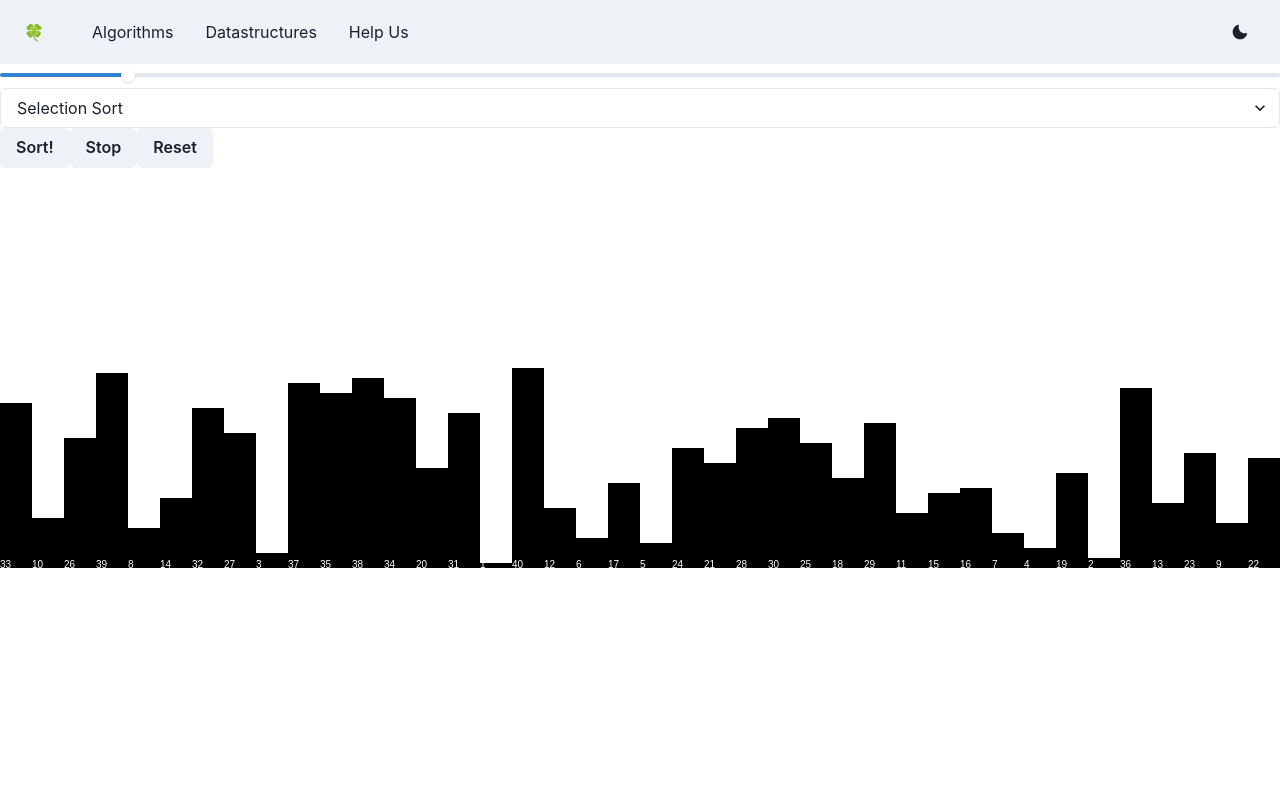
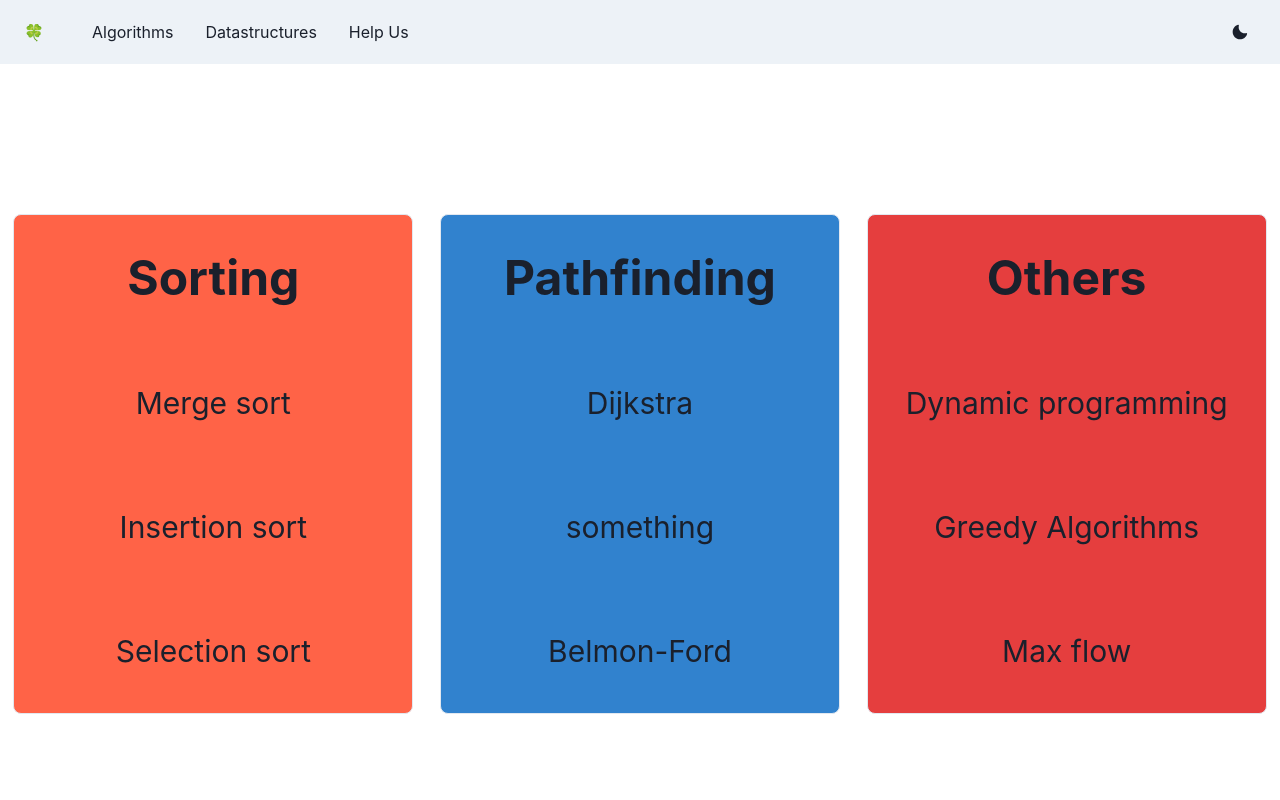
Before and after one commit to erlendsorknes/Algorithm-Learning-Site, a React (Create React App) app: page /algorithms in a window 1280 px wide. Shown: the top 800 px of the page. Built offline with nearby package versions, Linux system fonts and the light colour scheme.

Commit message:
Added algorithm page

```diff
--- a/src/App.tsx
+++ b/src/App.tsx
@@ -4,6 +4,8 @@ import { Route, Switch } from 'react-router-dom'
 import Navbar from './components/Navbar'
 import Frontpage from './pages/Frontpage'
 import Algorithms from './pages/Algorithms'
+import Footer from './components/Footer'
+import MergeSortPage from './pages/MergeSortPage'
 
 interface NavRouteProps {
   exact: boolean
@@ -19,6 +21,7 @@ const NavRoute: React.FC<NavRouteProps> = ({ exact, path, component }) => (
       <div>
         <Navbar />
         {component}
+        <Footer />
       </div>
     )}
   />
@@ -31,6 +34,7 @@ function App() {
         <NavRoute exact={true} path="/" component={<Frontpage />} />
         <NavRoute exact={true} path="/algorithms" component={<Algorithms />} />
         <NavRoute exact={true} path="/datastructures" component={<Frontpage />} />
+        <NavRoute exact={true} path="/Merge" component={<MergeSortPage />} />
       </Switch>
     </div>
   )
--- /dev/null
+++ b/src/components/AlgorithmSite/AlgorithmItem.tsx
@@ -0,0 +1,46 @@
+import { Box, Heading, Flex, Text, UnorderedList, ListItem, List } from '@chakra-ui/react'
+import React from 'react'
+import { Link } from 'react-router-dom'
+
+interface Props {
+  title: string
+  first: string
+  second: string
+  third: string
+  color: string
+}
+
+export const AlgorithmItem = ({ title, first, second, third, color }: Props) => {
+  const space = ' '
+
+  return (
+    <Flex
+      borderWidth="1px"
+      borderRadius="lg"
+      textAlign="center"
+      height="500px"
+      width="400px"
+      direction="column"
+      bg={color}
+      mt="50px"
+      justifyContent="space-around"
+    >
+      <Heading size="2xl">{title}</Heading>
+      <Link to={first.replace(space, '')}>
+        <Text fontSize="30px" _hover={{ paddingBottom: '5px' }}>
+          {first}
+        </Text>
+      </Link>
+      <Link to={second.replace(space, '')}>
+        <Text fontSize="30px" _hover={{ paddingBottom: '5px' }}>
+          {second}
+        </Text>
+      </Link>
+      <Link to={third.replace(space, '')}>
+        <Text fontSize="30px" _hover={{ paddingBottom: '5px' }}>
+          {third}
+        </Text>
+      </Link>
+    </Flex>
+  )
+}
--- a/src/components/DatastructuresFrontpage/BinaryTree/BinaryTree.ts
+++ b/src/components/DatastructuresFrontpage/BinaryTree/BinaryTree.ts
@@ -1,13 +1,13 @@
-interface INode<U> {
-  value: U
-  left: INode<U> | null
-  right: INode<U> | null
+interface INode {
+  value: number
+  left: INode | null
+  right: INode | null
 }
 
-class BinaryTree<U> {
-  private root: INode<U> | undefined
+class BinaryTree {
+  public root: INode | undefined
 
-  createNewNode = (value: U): INode<U> => {
+  createNewNode = (value: number): INode => {
     return {
       value,
       left: null,
@@ -15,7 +15,7 @@ class BinaryTree<U> {
     }
   }
 
-  insert = (value: U) => {
+  insert = (value: number) => {
     const currentNode = this.createNewNode(value)
     if (!this.root) {
       this.root = currentNode
@@ -25,9 +25,9 @@ class BinaryTree<U> {
     return this
   }
 
-  private insertIntoCurrentNode = (currentNode: INode<U>) => {
+  private insertIntoCurrentNode = (currentNode: INode) => {
     const { value } = currentNode
-    const traverse = (node: INode<U>) => {
+    const traverse = (node: INode) => {
       if (value > node.value) {
         if (!node.right) {
           node.right = currentNode
@@ -38,14 +38,14 @@ class BinaryTree<U> {
         } else traverse(node.left)
       }
     }
-    traverse(this.root as INode<U>)
+    traverse(this.root as INode)
   }
 
-  postOrder = (): U[] => {
-    let result: U[]
+  postOrder = (): number[] => {
+    let result: number[]
     // eslint-disable-next-line prefer-const
     result = []
-    const traverse = (node: INode<U>) => {
+    const traverse = (node: INode) => {
       node.left && traverse(node.left)
       node.right && traverse(node.right)
       result.push(node.value)
--- a/src/components/DatastructuresFrontpage/index.tsx
+++ b/src/components/DatastructuresFrontpage/index.tsx
@@ -17,7 +17,7 @@ import BinaryTree from './BinaryTree/BinaryTree'
 const DatastructuresFrontpage = () => {
   const [value, setValue] = useState(0)
   const [print, setPrint] = useState(false)
-  const [binaryTree, setBinaryTree] = useState(new BinaryTree<number>())
+  const [binaryTree, setBinaryTree] = useState(new BinaryTree())
   const [test, setTest] = useState(false)
 
   const getData = (val: any) => {
--- a/src/pages/Algorithms/index.tsx
+++ b/src/pages/Algorithms/index.tsx
@@ -1,11 +1,31 @@
-import SortingAlgorithm from '../../components/SortingAlgorithm/SortingAlgorithm'
-import { useState } from 'react'
-import { getNUnique } from '../../utils/Util'
+import { ChevronDownIcon } from '@chakra-ui/icons'
+import { Box, Button, Flex, Menu, MenuButton, MenuItem, MenuList } from '@chakra-ui/react'
+import React from 'react'
+import { AlgorithmItem } from '../../components/AlgorithmSite/AlgorithmItem'
+import Footer from '../../components/Footer'
 
-const index = () => {
-  const [numbers, setNumbers] = useState<number[]>(getNUnique(40))
-
-  return <SortingAlgorithm numbers={numbers} setNumbers={setNumbers} />
+export const index = () => {
+  return (
+    <Box height="800px">
+      <Flex alignItems={'center'} direction="row" justifyContent="space-around" mt="100px">
+        <AlgorithmItem
+          title="Sorting"
+          first="Merge sort"
+          second="Insertion sort"
+          third="Selection sort"
+          color="tomato"
+        />
+        <AlgorithmItem title="Pathfinding" first="Dijkstra" second="something" third="Belmon-Ford" color="blue.500" />
+        <AlgorithmItem
+          title="Others"
+          first="Dynamic programming"
+          second="Greedy Algorithms "
+          third="Max flow"
+          color="red.500"
+        />
+      </Flex>
+    </Box>
+  )
 }
 
 export default index
--- /dev/null
+++ b/src/pages/MergeSortPage/index.tsx
@@ -0,0 +1,8 @@
+import { Box } from '@chakra-ui/react'
+import React from 'react'
+
+export const index = () => {
+  return <Box></Box>
+}
+
+export default index
```
Also changed, not shown: src/components/DatastructuresFrontpage/BinaryTree/BinaryTreeCanvas.tsx (added, +40 -0 lines).
